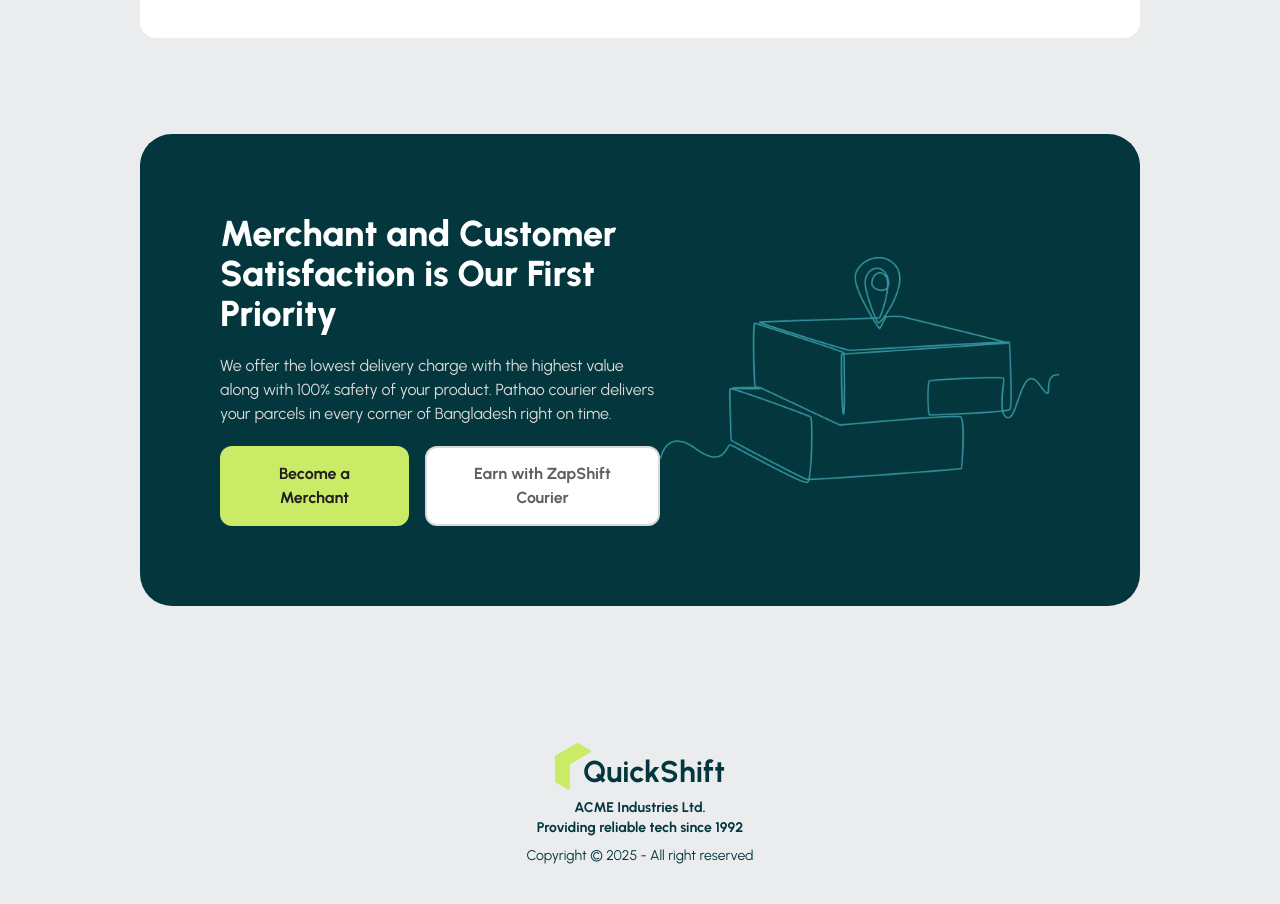
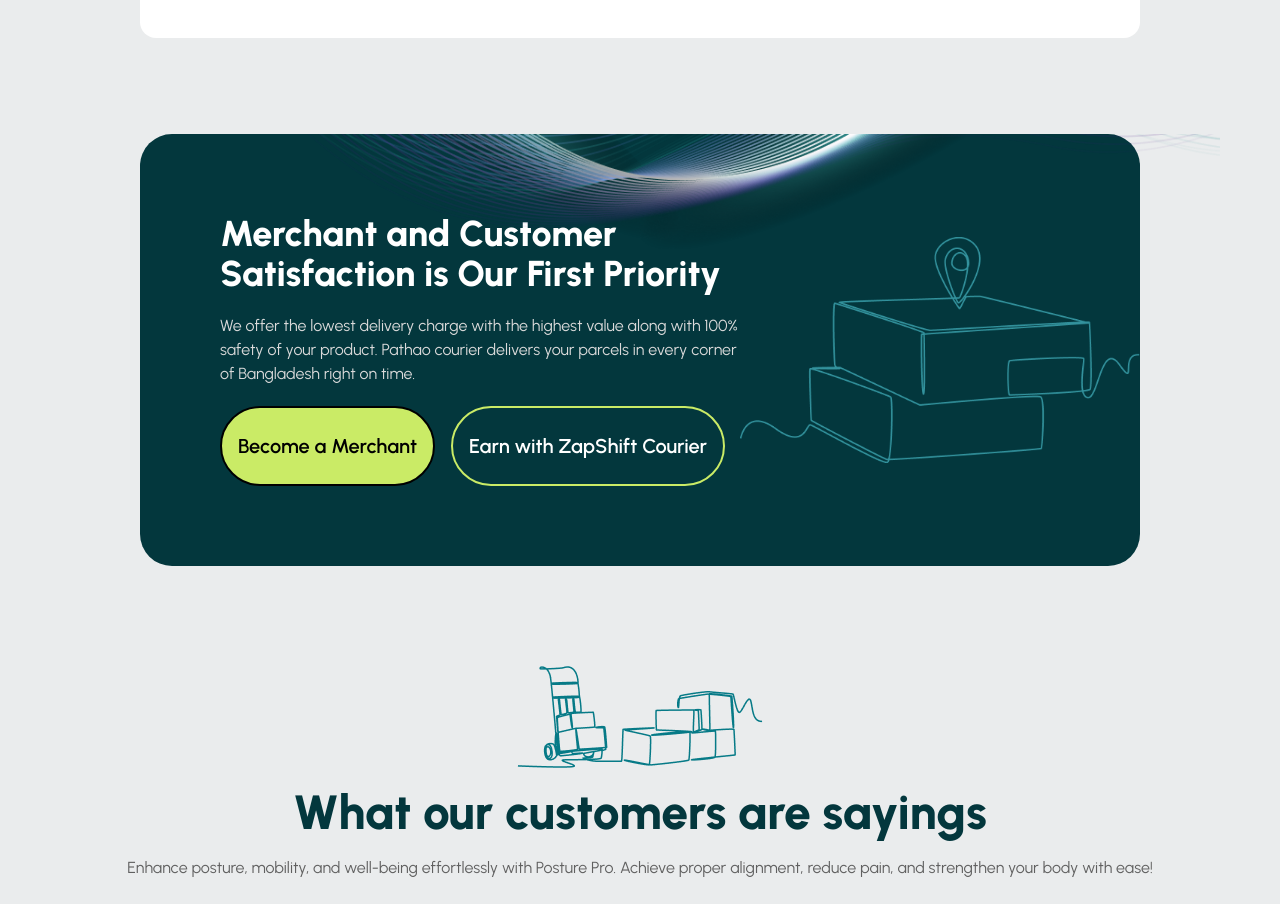
Before and after one commit to With-chomok/DCD-shift-tracker-client, a React (Vite) app: page / in a window 1280 px wide. Shown: the part 3140-4044 px from the top of the page. Built offline with nearby package versions, Linux system fonts and the light colour scheme.

Commit message:
Customer say section and marchant section added

```diff
--- /dev/null
+++ b/src/pages/home/customertalk/CustomerSay.jsx
@@ -0,0 +1,13 @@
+import React from 'react';
+import cuctomer from '../../../assets/customerTop.png';
+const CustomerSay = () => {
+    return (
+        <div className='space-y-5 mt-25 flex flex-col justify-center items-center text-center'>
+            <img src={cuctomer} alt="" />
+            <h1 className='text-5xl font-extrabold text-[#03373D]'>What our customers are sayings</h1>
+            <p className='text-[#606060]'>Enhance posture, mobility, and well-being effortlessly with Posture Pro. Achieve proper alignment, reduce pain, and strengthen your body with ease!</p>
+        </div>
+    );
+};
+
+export default CustomerSay;
--- a/src/pages/home/home/Home.jsx
+++ b/src/pages/home/home/Home.jsx
@@ -5,6 +5,7 @@
 import Brands from '../brands/Brands';
 import Trdelesup from '../trackdelesup/Trdelesup';
 import Marchant from '../marchant/Marchant';
+import CustomerSay from '../customertalk/CustomerSay';
 
 const Home = () => {
     return (
@@ -16,6 +17,7 @@
             <Brands></Brands>
             <Trdelesup></Trdelesup>
             <Marchant></Marchant>
+            <CustomerSay></CustomerSay>
         </div>
     );
 };
--- a/src/pages/home/marchant/Marchant.jsx
+++ b/src/pages/home/marchant/Marchant.jsx
@@ -1,8 +1,9 @@
 import React from "react";
-import img from '../../../assets/location-merchant.png'
+import img from "../../../assets/location-merchant.png";
+import img2 from "../../../assets/merchant-bg.png";
 const Marchant = () => {
   return (
-    <div className="flex justify-between items-center p-20 bg-[#03373D] relative mx-35 my-24 rounded-4xl">
+    <div className="flex justify-between items-center pl-20 py-20 bg-[#03373D] relative mx-35 my-24 rounded-4xl">
       <div className="space-y-5">
         <h1 className="font-extrabold text-4xl text-[#FFFFFF]">
           Merchant and Customer Satisfaction is Our First Priority
@@ -13,15 +14,16 @@
           every corner of Bangladesh right on time.
         </p>
         <div className="flex  gap-4">
-        <button className="amber-button ">Become a Merchant</button>
-        <button className="white-button bg-none border-[#CAEB66]">
+          <button className="px-4 py-6 text-black rounded-full border-2 font-semibold text-xl bg-[#CAEB66]">
+            Become a Merchant
+          </button>
+          <button className="px-4 py-6 text-white font-semibold text-xl rounded-full border-2 border-[#CAEB66]">
             Earn with ZapShift Courier
           </button>
         </div>
       </div>
-
       <img className="w-[400px] mr-0" src={img} alt="" />
-
+      <img className="absolute top-0  h-40" src={img2} alt="" />
     </div>
   );
 };
```
Also changed, not shown: src/assets/customerTop.png (renamed from src/assets/customer-top.png), src/assets/merchant-bg.png (renamed from src/assets/be-a-merchant-bg.png). Lines whose indentation alone changed are shown as unchanged.
